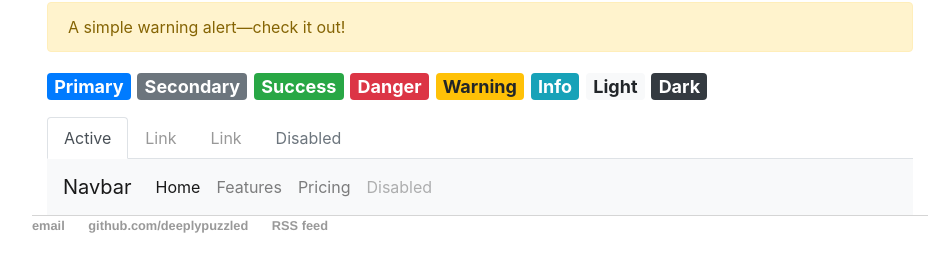
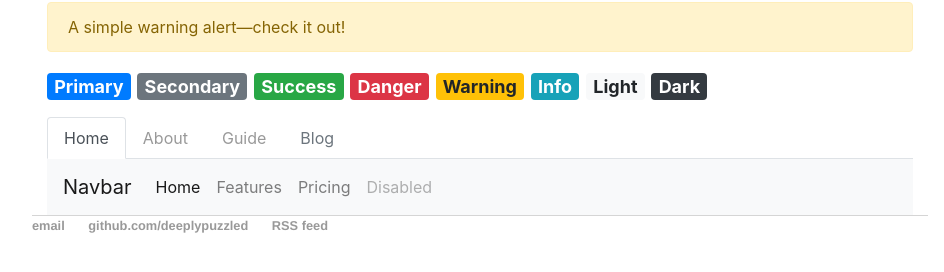
Before and after one commit to deeplypuzzled/deeplypuzzled.github.io, a Jekyll site: the page built from bootstrap_test2.md, in a window 1280 px wide. Shown: the part 329-601 px from the top of the page, without its empty margins (160-1104 px from the left). Built offline with Jekyll 4.4.1, drawn with Linux system fonts in a browser that asks for light colours.

Commit message:
Update bootstrap_test2.md

```diff
--- a/bootstrap_test2.md
+++ b/bootstrap_test2.md
@@ -28,16 +28,16 @@ It relies on the Bootstrap version of the default template.
 
 <ul class="nav nav-tabs">
   <li class="nav-item">
-    <a class="nav-link active" href="#">Active</a>
+    <a class="nav-link active" href="https://www.gibbs.at/">Home</a>
   </li>
   <li class="nav-item">
-    <a class="nav-link" href="#">Link</a>
+    <a class="nav-link" href="https://www.gibbs.at/about">About</a>
   </li>
   <li class="nav-item">
-    <a class="nav-link" href="#">Link</a>
+    <a class="nav-link" href="https://www.gibbs.at/guide">Guide</a>
   </li>
   <li class="nav-item">
-    <a class="nav-link disabled" href="#" tabindex="-1" aria-disabled="true">Disabled</a>
+    <a class="nav-link disabled" href="https://www.gibbs.at/blog" tabindex="-1" aria-disabled="true">Blog</a>
   </li>
 </ul>
 
```
